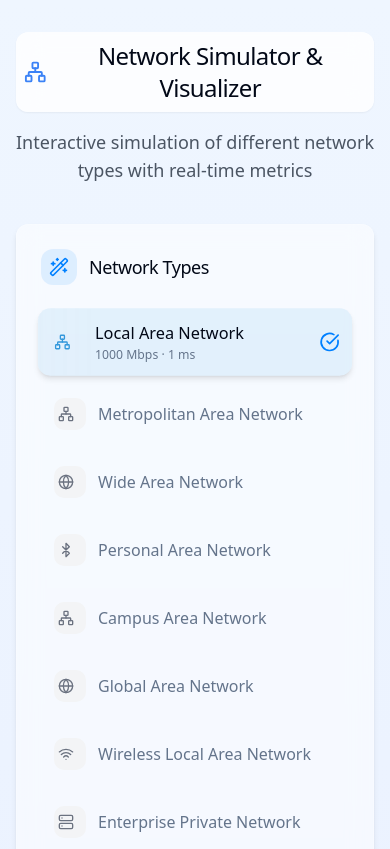
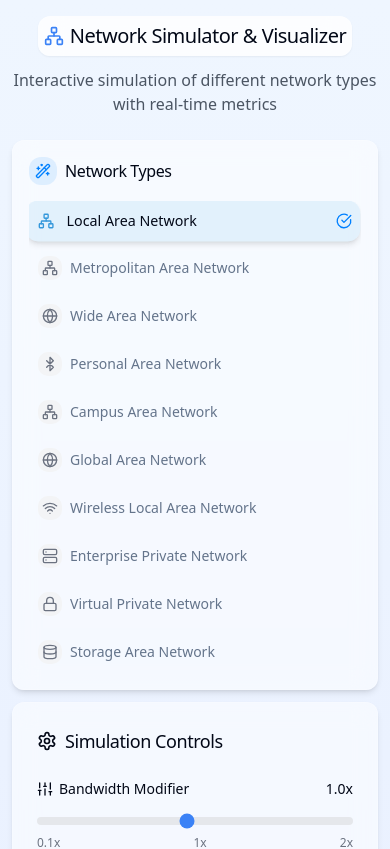
Before and after one commit to davesohamm/network-simulgraf, a React (Vite) app: page / in a window 390 px wide. Shown: the top 849 px of the page. Built offline with nearby package versions, Linux system fonts and the light colour scheme.

Commit message:
Make the app responsive
The app is now fully responsive.

```diff
--- a/src/components/NetworkSelector.tsx
+++ b/src/components/NetworkSelector.tsx
@@ -26,30 +26,30 @@ interface NetworkSelectorProps {
 const NetworkSelector = ({ selectedNetwork, setSelectedNetwork }: NetworkSelectorProps) => {
   const getNetworkIcon = useCallback((type: NetworkType) => {
     const iconMap = {
-      lan: <Network className="mr-2 h-4 w-4" />,
-      man: <Network className="mr-2 h-4 w-4" />,
-      wan: <Globe className="mr-2 h-4 w-4" />,
-      pan: <Bluetooth className="mr-2 h-4 w-4" />,
-      can: <Network className="mr-2 h-4 w-4" />,
-      gan: <Globe className="mr-2 h-4 w-4" />,
-      wlan: <Wifi className="mr-2 h-4 w-4" />,
-      epn: <Server className="mr-2 h-4 w-4" />,
-      vpn: <Lock className="mr-2 h-4 w-4" />,
-      san: <Database className="mr-2 h-4 w-4" />,
+      lan: <Network className="h-4 w-4" />,
+      man: <Network className="h-4 w-4" />,
+      wan: <Globe className="h-4 w-4" />,
+      pan: <Bluetooth className="h-4 w-4" />,
+      can: <Network className="h-4 w-4" />,
+      gan: <Globe className="h-4 w-4" />,
+      wlan: <Wifi className="h-4 w-4" />,
+      epn: <Server className="h-4 w-4" />,
+      vpn: <Lock className="h-4 w-4" />,
+      san: <Database className="h-4 w-4" />,
     };
-    return iconMap[type] || <Router className="mr-2 h-4 w-4" />;
+    return iconMap[type] || <Router className="h-4 w-4" />;
   }, []);
 
   return (
-    <GlassPanel className="p-6 overflow-hidden">
-      <div className="flex items-center mb-6">
-        <div className="bg-primary/10 p-2 rounded-lg mr-3">
-          <Wand2 className="h-5 w-5 text-primary" />
+    <GlassPanel className="p-4 sm:p-5 md:p-6 overflow-hidden h-full">
+      <div className="flex items-center mb-4 sm:mb-5 md:mb-6">
+        <div className="bg-primary/10 p-1.5 sm:p-2 rounded-lg mr-2 sm:mr-3">
+          <Wand2 className="h-4 w-4 sm:h-5 sm:w-5 text-primary" />
         </div>
-        <h3 className="text-lg font-medium">Network Types</h3>
+        <h3 className="text-base sm:text-lg font-medium">Network Types</h3>
       </div>
 
-      <div className="space-y-2.5">
+      <div className="space-y-1.5 sm:space-y-2 md:space-y-2.5 max-h-[calc(100vh-12rem)] overflow-y-auto pr-1 scrollbar-thin">
         {Object.keys(networkData).map((type) => {
           const network = networkData[type as NetworkType];
           const isSelected = type === selectedNetwork;
@@ -59,7 +59,7 @@ const NetworkSelector = ({ selectedNetwork, setSelectedNetwork }: NetworkSelecto
               key={type}
               onClick={() => setSelectedNetwork(type as NetworkType)}
               className={cn(
-                "w-full p-3 rounded-lg flex items-center justify-between transition-all duration-300 ease-in-out",
+                "w-full p-2 sm:p-2.5 md:p-3 rounded-lg flex items-center justify-between transition-all duration-300 ease-in-out",
                 isSelected
                   ? `network-${network.id} scale-[1.02] shadow-md`
                   : "hover:bg-gray-100 dark:hover:bg-gray-800/30 border border-transparent hover:scale-[1.01]",
@@ -72,7 +72,7 @@ const NetworkSelector = ({ selectedNetwork, setSelectedNetwork }: NetworkSelecto
 
               <div className="flex items-center relative z-10">
                 <div className={cn(
-                  "flex-shrink-0 w-8 h-8 flex items-center justify-center rounded-md mr-3 transition-colors",
+                  "flex-shrink-0 w-6 h-6 sm:w-7 sm:h-7 md:w-8 md:h-8 flex items-center justify-center rounded-md mr-2 sm:mr-3",
                   isSelected
                     ? `bg-${network.id}-500/20 text-${network.id}-500`
                     : "bg-gray-100 dark:bg-gray-800 text-gray-500 dark:text-gray-400"
@@ -81,13 +81,13 @@ const NetworkSelector = ({ selectedNetwork, setSelectedNetwork }: NetworkSelecto
                 </div>
                 <div className="flex flex-col items-start">
                   <span className={cn(
-                    "font-medium transition-colors",
+                    "font-medium text-sm sm:text-base transition-colors",
                     isSelected ? "text-foreground" : "text-muted-foreground"
                   )}>
                     {network.name}
                   </span>
                   {isSelected && (
-                    <span className="text-xs text-muted-foreground mt-0.5 animate-fade-in">
+                    <span className="text-xs text-muted-foreground mt-0.5 animate-fade-in hidden sm:block">
                       {network.bandwidth} Mbps · {network.latency} ms
                     </span>
                   )}
@@ -95,9 +95,9 @@ const NetworkSelector = ({ selectedNetwork, setSelectedNetwork }: NetworkSelecto
               </div>
 
               {isSelected ? (
-                <CheckCircle className="h-5 w-5 text-primary animate-fade-in" />
+                <CheckCircle className="h-4 w-4 sm:h-5 sm:w-5 text-primary animate-fade-in flex-shrink-0" />
               ) : (
-                <ArrowUpRight className="h-4 w-4 opacity-0 group-hover:opacity-100 transition-opacity text-muted-foreground" />
+                <ArrowUpRight className="h-3 w-3 sm:h-4 sm:w-4 opacity-0 group-hover:opacity-100 transition-opacity text-muted-foreground flex-shrink-0" />
               )}
             </button>
           );
--- a/src/index.css
+++ b/src/index.css
@@ -1,3 +1,4 @@
+
 @tailwind base;
 @tailwind components;
 @tailwind utilities;
@@ -142,6 +143,27 @@
   .parameter-slider::-webkit-slider-thumb {
     @apply appearance-none w-4 h-4 rounded-full bg-primary cursor-pointer;
   }
+
+  .scrollbar-thin {
+    scrollbar-width: thin;
+  }
+
+  .scrollbar-thin::-webkit-scrollbar {
+    width: 4px;
+  }
+
+  .scrollbar-thin::-webkit-scrollbar-track {
+    background: transparent;
+  }
+
+  .scrollbar-thin::-webkit-scrollbar-thumb {
+    background: rgba(0, 0, 0, 0.1);
+    border-radius: 10px;
+  }
+
+  .scrollbar-thin::-webkit-scrollbar-thumb:hover {
+    background: rgba(0, 0, 0, 0.2);
+  }
 }
 
 /* Custom scrollbar */
@@ -213,3 +235,10 @@
 .network-link {
   stroke-dasharray: 5 5;
 }
+
+/* Responsive utilities */
+@media (max-width: 640px) {
+  .network-selector-container {
+    max-height: 40vh;
+  }
+}
--- a/src/pages/Index.tsx
+++ b/src/pages/Index.tsx
@@ -19,22 +19,22 @@ const Index = () => {
 
   return (
     <div className="min-h-screen bg-gradient-to-b from-blue-50 to-indigo-100 dark:from-gray-900 dark:to-indigo-950">
-      <div className="container mx-auto py-8 px-4 md:px-6">
+      <div className="container mx-auto py-4 sm:py-6 md:py-8 px-3 sm:px-4 md:px-6">
         {/* Header */}
-        <header className="mb-10 text-center">
-          <div className="inline-flex items-center justify-center p-2 bg-white bg-opacity-80 dark:bg-black dark:bg-opacity-20 backdrop-blur-md rounded-xl shadow-sm mb-4">
-            <Network className="h-6 w-6 mr-2 text-blue-500" />
-            <h1 className="text-2xl md:text-3xl font-medium">Network Simulator & Visualizer</h1>
+        <header className="mb-6 sm:mb-8 md:mb-10 text-center">
+          <div className="inline-flex items-center justify-center p-1.5 sm:p-2 bg-white bg-opacity-80 dark:bg-black dark:bg-opacity-20 backdrop-blur-md rounded-xl shadow-sm mb-3 sm:mb-4">
+            <Network className="h-5 w-5 sm:h-6 sm:w-6 mr-1.5 sm:mr-2 text-blue-500" />
+            <h1 className="text-xl sm:text-2xl md:text-3xl font-medium">Network Simulator & Visualizer</h1>
           </div>
-          <p className="text-lg text-gray-600 dark:text-gray-300 max-w-3xl mx-auto">
+          <p className="text-base sm:text-lg text-gray-600 dark:text-gray-300 max-w-3xl mx-auto">
             Interactive simulation of different network types with real-time metrics
           </p>
         </header>
 
         {/* Main Content */}
-        <div className="grid grid-cols-1 md:grid-cols-3 lg:grid-cols-4 gap-6">
+        <div className="grid grid-cols-1 md:grid-cols-3 lg:grid-cols-4 gap-3 sm:gap-4 md:gap-6">
           {/* Left Sidebar */}
-          <div className="md:col-span-1">
+          <div className="md:col-span-1 order-1 md:order-none">
             <NetworkSelector
               selectedNetwork={selectedNetwork}
               setSelectedNetwork={setSelectedNetwork}
@@ -42,7 +42,7 @@ const Index = () => {
           </div>
 
           {/* Main Visualization Area */}
-          <div className="md:col-span-2 h-[600px]">
+          <div className="md:col-span-2 h-[40vh] sm:h-[50vh] md:h-[600px] order-3 md:order-none">
             <NetworkVisualizer
               networkType={selectedNetwork}
               simulationParams={simulationParams}
@@ -50,7 +50,7 @@ const Index = () => {
           </div>
 
           {/* Right Sidebar */}
-          <div className="md:col-span-1 space-y-6">
+          <div className="md:col-span-1 space-y-3 sm:space-y-4 md:space-y-6 order-2 md:order-none">
             <NetworkControls
               networkType={selectedNetwork}
               simulationParams={simulationParams}
@@ -65,22 +65,22 @@ const Index = () => {
         </div>
 
         {/* Info Section */}
-        <GlassPanel className="mt-8 p-6 max-w-4xl mx-auto">
-          <div className="flex items-center mb-4">
-            <Info className="h-5 w-5 mr-2 text-blue-500" />
-            <h2 className="text-xl font-medium">About Network Types</h2>
+        <GlassPanel className="mt-4 sm:mt-6 md:mt-8 p-4 sm:p-5 md:p-6 max-w-4xl mx-auto">
+          <div className="flex items-center mb-3 sm:mb-4">
+            <Info className="h-4 w-4 sm:h-5 sm:w-5 mr-2 text-blue-500" />
+            <h2 className="text-lg sm:text-xl font-medium">About Network Types</h2>
           </div>
 
           <div className="prose prose-sm max-w-none dark:prose-invert">
-            <p>
+            <p className="text-sm sm:text-base">
               This simulator visualizes different network types with their unique characteristics.
               Select a network type from the sidebar to see how data flows through each network architecture.
             </p>
 
-            <div className="grid grid-cols-1 sm:grid-cols-2 gap-4 mt-4">
+            <div className="grid grid-cols-1 sm:grid-cols-2 gap-3 sm:gap-4 mt-3 sm:mt-4">
               <div>
-                <h3 className="text-lg font-medium mb-2">Local Networks</h3>
-                <ul className="list-disc pl-5 space-y-1">
+                <h3 className="text-base sm:text-lg font-medium mb-1 sm:mb-2">Local Networks</h3>
+                <ul className="list-disc pl-4 sm:pl-5 space-y-0.5 sm:space-y-1 text-sm sm:text-base">
                   <li><strong>LAN (Local Area Network):</strong> Connects devices within a limited area like homes and offices.</li>
                   <li><strong>WLAN (Wireless LAN):</strong> Connects devices wirelessly in a local area.</li>
                   <li><strong>PAN (Personal Area Network):</strong> Connects devices around an individual, typically via Bluetooth.</li>
@@ -88,8 +88,8 @@ const Index = () => {
               </div>
 
               <div>
-                <h3 className="text-lg font-medium mb-2">Extended Networks</h3>
-                <ul className="list-disc pl-5 space-y-1">
+                <h3 className="text-base sm:text-lg font-medium mb-1 sm:mb-2">Extended Networks</h3>
+                <ul className="list-disc pl-4 sm:pl-5 space-y-0.5 sm:space-y-1 text-sm sm:text-base">
                   <li><strong>MAN (Metropolitan Area Network):</strong> Spans a city or large campus.</li>
                   <li><strong>WAN (Wide Area Network):</strong> Spans large geographical areas, connecting LANs.</li>
                   <li><strong>CAN (Campus Area Network):</strong> Connects multiple LANs within a university or business campus.</li>
@@ -97,16 +97,16 @@ const Index = () => {
               </div>
 
               <div>
-                <h3 className="text-lg font-medium mb-2">Specialized Networks</h3>
-                <ul className="list-disc pl-5 space-y-1">
+                <h3 className="text-base sm:text-lg font-medium mb-1 sm:mb-2">Specialized Networks</h3>
+                <ul className="list-disc pl-4 sm:pl-5 space-y-0.5 sm:space-y-1 text-sm sm:text-base">
                   <li><strong>SAN (Storage Area Network):</strong> Dedicated network providing access to consolidated storage.</li>
                   <li><strong>EPN (Enterprise Private Network):</strong> Connects multiple offices and remote workers securely.</li>
                 </ul>
               </div>
 
               <div>
-                <h3 className="text-lg font-medium mb-2">Global Networks</h3>
-                <ul className="list-disc pl-5 space-y-1">
+                <h3 className="text-base sm:text-lg font-medium mb-1 sm:mb-2">Global Networks</h3>
+                <ul className="list-disc pl-4 sm:pl-5 space-y-0.5 sm:space-y-1 text-sm sm:text-base">
                   <li><strong>GAN (Global Area Network):</strong> Spans the globe, often using satellite links.</li>
                   <li><strong>VPN (Virtual Private Network):</strong> Creates secure encrypted connections over less secure networks.</li>
                 </ul>
```
